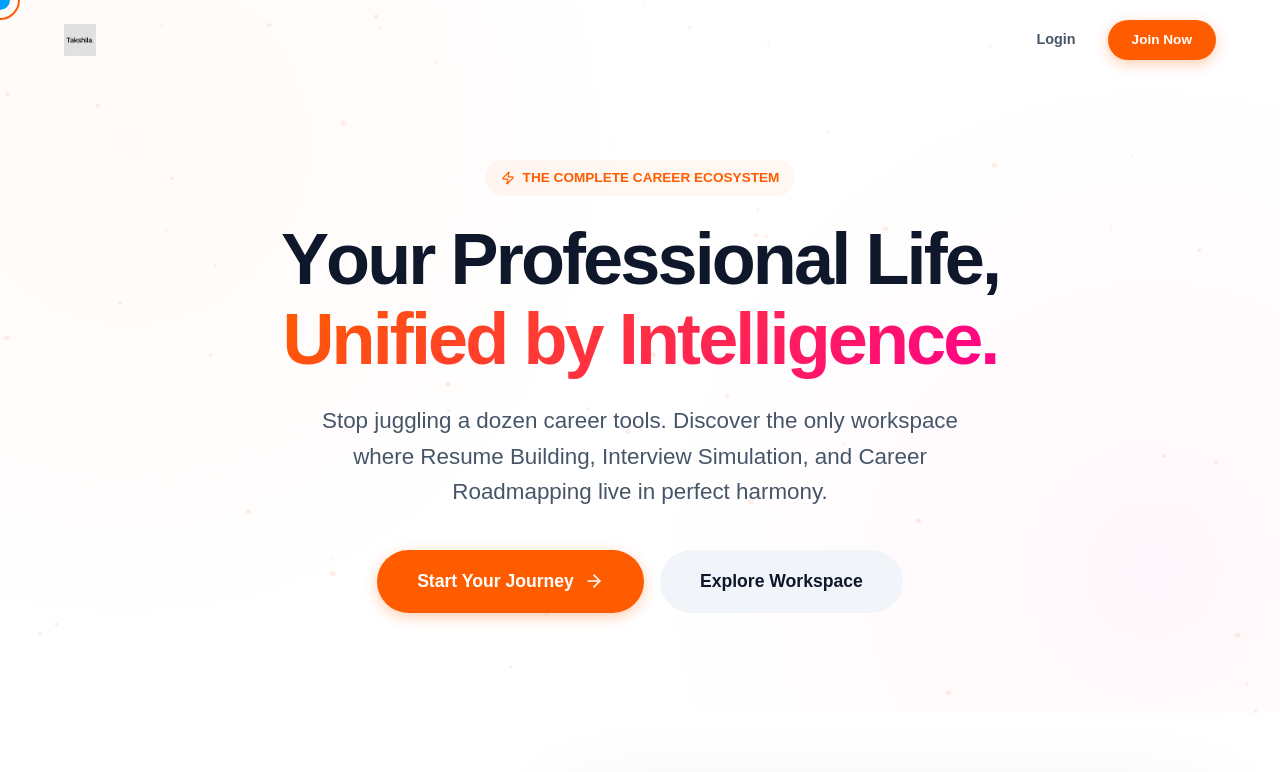
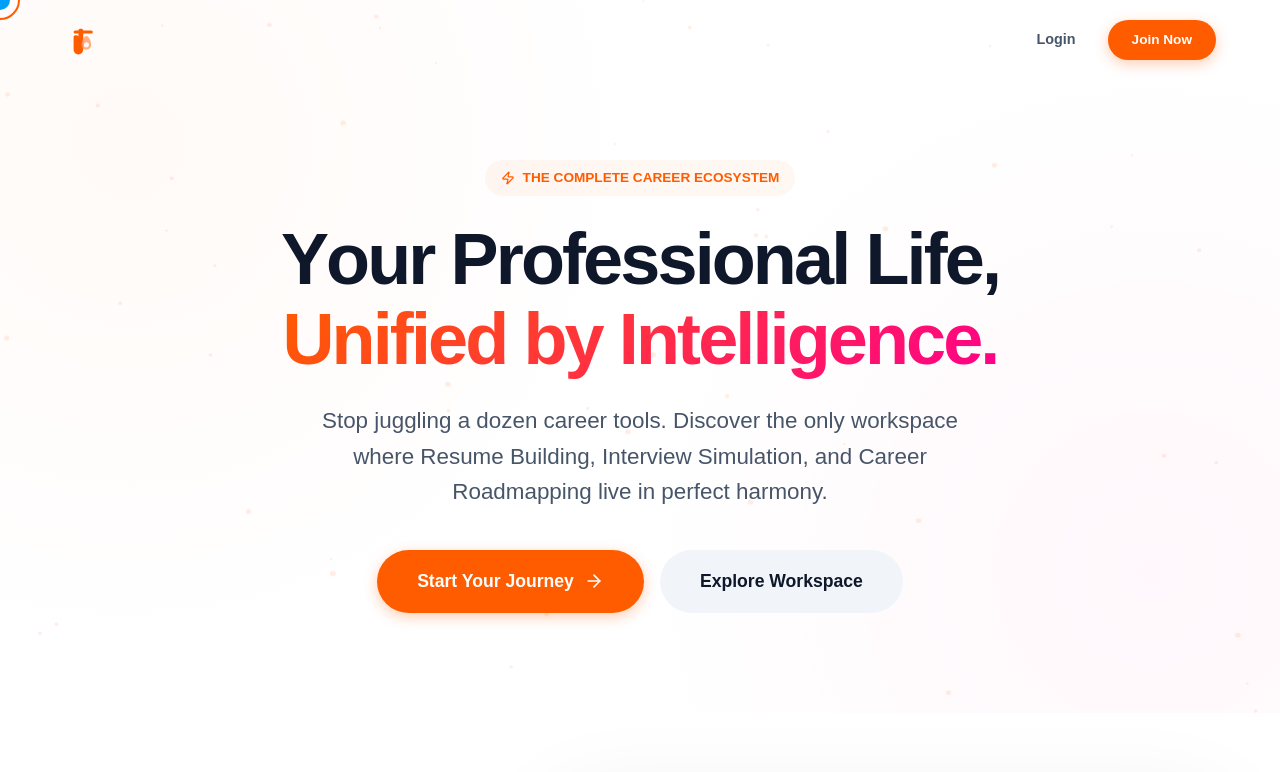
Before and after one commit to shihan-shereef/resume-maker, a React (Vite) app: page / in a window 1280 px wide. Shown: the top 772 px of the page. Built offline with nearby package versions, Linux system fonts and the light colour scheme; no server answers; grey boxes are pictures that could not be loaded.

Commit message:
Massive System Repair: High-fidelity SVG logo, transcript-based YouTube summarizer, functional PDF conversion, and more

```diff
--- /dev/null
+++ b/src/components/common/Logo.jsx
@@ -0,0 +1,34 @@
+import React from 'react';
+
+const Logo = ({ size = 32, className = '' }) => {
+  return (
+    <svg
+      width={size}
+      height={size}
+      viewBox="0 0 100 100"
+      fill="none"
+      xmlns="http://www.w3.org/2000/svg"
+      className={className}
+      style={{ display: 'inline-block', verticalAlign: 'middle' }}
+    >
+      {/* Abstract Modern 'T' with a spark influence */}
+      <path
+        d="M30 25C30 22.2386 32.2386 20 35 20H85C87.7614 20 90 22.2386 90 25C90 27.7614 87.7614 30 85 30H35C32.2386 30 30 27.7614 30 25Z"
+        fill="var(--primary, #FF5C00)"
+      />
+      <path
+        d="M45 20C45 17.2386 47.2386 15 50 15H55C57.7614 15 60 17.2386 60 20V80C60 88.2843 53.2843 95 45 95C36.7157 95 30 88.2843 30 80V40C30 37.2386 32.2386 35 35 35H40C42.7614 35 45 37.2386 45 40V20Z"
+        fill="var(--primary, #FF5C00)"
+      />
+      {/* Spark/Flame element */}
+      <path
+        d="M75 40C75 40 85 50 85 65C85 73.2843 78.2843 80 70 80C61.7157 80 55 73.2843 55 65C55 65 55 50 65 40C68 37 72 37 75 40Z"
+        fill="#FF9C66"
+        opacity="0.8"
+      />
+      <circle cx="70" cy="65" r="8" fill="white" opacity="0.9" />
+    </svg>
+  );
+};
+
+export default Logo;
--- a/src/components/layout/Sidebar.jsx
+++ b/src/components/layout/Sidebar.jsx
@@ -1,6 +1,7 @@
 import React from 'react';
 import { NavLink } from 'react-router-dom';
 import { motion } from 'framer-motion';
+import Logo from '../common/Logo';
 import {
     LayoutDashboard,
     FileText,
@@ -61,9 +62,9 @@ const Sidebar = ({ isOpen, onClose }) => {
                         onClose();
                         window.location.href = '/';
                     }}
-                    style={{ cursor: 'pointer', display: isCollapsed ? 'none' : 'block' }}
+                    style={{ padding: isCollapsed ? '24px 0' : '24px', display: 'flex', alignItems: 'center', justifyContent: isCollapsed ? 'center' : 'flex-start', gap: '12px' }}
                 >
-                    <img src="/logo.png" alt="Takshila Logo" style={{ height: '32px', width: 'auto' }} />
+                    <Logo size={isCollapsed ? 28 : 32} />
                 </div>
 
                 <div style={{ display: 'flex', gap: '8px' }}>
--- a/src/pages/LandingPage.jsx
+++ b/src/pages/LandingPage.jsx
@@ -9,6 +9,8 @@ import {
 
 import VanillaTilt from 'vanilla-tilt';
 import TextScramble from '../utils/TextScramble';
+import SplashScreen from '../components/common/SplashScreen';
+import Logo from '../components/common/Logo';
 import CanvasParticles from '../components/effects/CanvasParticles';
 
 const LandingPage = () => {
@@ -186,7 +188,7 @@ const LandingPage = () => {
                     onClick={() => navigate('/')}
                     style={{ display: 'flex', alignItems: 'center', gap: '8px', cursor: 'pointer' }}
                 >
-                    <img src="/logo.png" alt="Takshila Logo" style={{ height: '32px', width: 'auto' }} />
+                    <Logo size={32} />
                 </div>
                 <div style={{ display: 'flex', gap: '32px', alignItems: 'center', zIndex: 10 }}>
                     <span onClick={() => navigate('/login')} className="hover-underline" style={{ fontSize: '0.9rem', fontWeight: 600, cursor: 'pointer', color: 'var(--text-secondary)' }}>Login</span>
@@ -396,7 +398,7 @@ const LandingPage = () => {
                 <div style={{ maxWidth: '1200px', margin: '0 auto', display: 'flex', justifyContent: 'space-between', alignItems: 'flex-start', flexWrap: 'wrap', gap: '40px' }}>
                     <div style={{ flex: '1', minWidth: '250px' }}>
                         <div style={{ display: 'flex', alignItems: 'center', gap: '8px', marginBottom: '20px' }}>
-                            <img src="/logo.png" alt="Takshila Logo" style={{ height: '24px', width: 'auto' }} />
+                            <Logo size={32} />
                         </div>
                         <p style={{ color: 'var(--text-secondary)', fontSize: '0.9rem', lineHeight: 1.6, marginBottom: '24px' }}>
                             The world's most comprehensive career operating system. Built with modern professionals in mind.
--- a/src/pages/PdfSummarizerPage.jsx
+++ b/src/pages/PdfSummarizerPage.jsx
@@ -57,21 +57,29 @@ const PdfSummarizerPage = () => {
         setConvertStatus(null);
     };
 
-    const handleConvert = () => {
+    const handleConvert = async () => {
         if (!file) return;
         setConvertStatus('converting');
-        // Simulate heavy conversion process via AI/Cloud
-        setTimeout(() => {
+        setError(null);
+
+        try {
+            const text = await extractText(file);
             setConvertStatus('done');
-        }, 3000);
+            // Store extracted text for download
+            setSummary({ ...summary, convertedText: text });
+        } catch (err) {
+            console.error("Conversion failed:", err);
+            setError("Conversion failed. Please try a different format.");
+            setConvertStatus(null);
+        }
     };
 
     const downloadConvertedFile = () => {
-        // Mock download trigger
+        if (!file || !summary?.convertedText) return;
         const element = document.createElement('a');
-        const fileBlob = new Blob(['Mock converted content bytes'], { type: 'text/plain' });
+        const fileBlob = new Blob([summary.convertedText], { type: 'text/plain' });
         element.href = URL.createObjectURL(fileBlob);
-        element.download = `converted_${file.name.split('.')[0]}.${convertType.split('-to-')[1]}`;
+        element.download = `converted_${file.name.split('.')[0]}.txt`;
         document.body.appendChild(element);
         element.click();
         document.body.removeChild(element);
--- a/src/pages/YoutubeSummarizerAdvanced.jsx
+++ b/src/pages/YoutubeSummarizerAdvanced.jsx
@@ -1,6 +1,7 @@
 import React, { useState, useRef } from 'react';
 import { Youtube, Search, Sparkles, Globe, MessageSquare, AlertTriangle, Headphones, Copy, Check, Play, SkipBack, SkipForward, Pause, Download, Volume2, VolumeX, Clock, Calendar, Type, List, MessageCircle, Maximize2, Minimize2 } from 'lucide-react';
 import { generateResumeContent } from '../lib/openrouter';
+import TranscriptClient from 'youtube-transcript-api';
 import LoadingMascot from '../components/common/LoadingMascot';
 import { useReactToPrint } from 'react-to-print';
 
@@ -94,6 +95,19 @@ const YoutubeSummarizerAdvanced = () => {
 
             const fetchedTitle = await fetchVideoMetadata(videoId);
 
+            // Try fetching transcript for better accuracy
+            let transcriptText = "";
+            try {
+                const client = new TranscriptClient();
+                await client.ready;
+                const transcriptData = await client.getTranscript(videoId);
+                if (transcriptData && transcriptData.segments) {
+                    transcriptText = transcriptData.segments.map(s => s.text).join(' ');
+                }
+            } catch (tErr) {
+                console.warn("Transcript retrieval failed, AI will attempt inference.", tErr);
+            }
+
             // Constructing a mega-prompt for structured output
             const prompt = `Act as an expert Video Intelligence and Transcription Specialist.
 
@@ -102,53 +116,42 @@ const YoutubeSummarizerAdvanced = () => {
             VIDEO TITLE: ${fetchedTitle}
             TARGET LANGUAGE: ${selectedLanguage}
             SUMMARY LENGTH: ${summaryLength}
+            TRANSCRIPT_CONTEXT: ${transcriptText ? transcriptText.substring(0, 15000) : "No direct transcript available. Use search/video knowledge."}
 
             TASK:
-            Analyze the video content thoroughly. You must provide a high-fidelity, EXACT, and EXTREMELY DETAILED summary of the video.
-            I need you to extract the core narrative, key arguments, and specific technical or informational details mentioned.
+            Analyze the video content thoroughly. You must provide a high-fidelity, EXACT, and EXTREMELY DETAILED summary.
+            If transcript is provided, use it as the primary source of truth.
 
-            Output the following strict sections in Markdown format, precisely as requested, in ${selectedLanguage}.
+            Output strictly in Markdown format, in ${selectedLanguage}.
 
             # QUICK_SUMMARY
             [Provide a 3-4 sentence high-level executive summary.]
 
             # STANDARD_SUMMARY
-            [Provide a comprehensive 2-3 paragraph overview of the video's flow and main points.]
+            [Provide a comprehensive overview.]
 
             # DETAILED_BREAKDOWN
-            [Provide a very deep, section-by-section analysis. If it's a tutorial, list the steps. If it's a talk, list the arguments. This must be at least 500 words if possible.]
+            [Provide a deep analysis. This must be significant if transcript is available.]
 
             # KEY_POINTS
-            - [Major Insight 1: Detailed explanation]
-            - [Major Insight 2: Detailed explanation]
-            - [Major Insight 3: Detailed explanation]
-            - [Major Insight 4: Detailed explanation]
-            - [Major Insight 5: Detailed explanation]
+            - [Major Insight 1]
+            - [Major Insight 2]
+            - [Major Insight 3]
 
             # TIMESTAMPS
-            [Provide chapters in this exact format, estimate them if exact ones aren't available but make them realistic:]
-            **0:00** - Introduction: Overview of the topic.
-            **[MM:SS]** - [Topic]: Specific detail.
+            [Provide realistic chapters.]
 
             # QUOTES
-            > "[Impactful quote from the video]"
-            > "[Another impactful quote]"
+            > "[Exact or paraphrased impactful quote]"
 
             # KEYWORDS
-            [Keyword 1], [Keyword 2], [Keyword 3], [Keyword 4], [Keyword 5]
+            [Keywords list]
 
             # ACTIONABLE_TAKEAWAYS
-            - [Practical advice 1]
-            - [Practical advice 2]
-            - [Practical advice 3]
+            - [Practical advice]`;
 
-            CRITICAL VERIFICATION:
-            - DO NOT INCLUDE ANY PREAMBLE OR CONVERSATIONAL TEXT.
-            - Only output the headings and the content under them.
-            - Ensure the exact headings like "# QUICK_SUMMARY" are used for parsing.`;
-
-            // Using gemini-2.0-flash-001 for web search and multi-modal intelligence via OpenRouter
-            const response = await generateResumeContent(prompt, `You are Takshila AI Advanced Video Engine. Output EVERYTHING accurately in ${selectedLanguage}. STRICTLY NO PREAMBLES.`, "google/gemini-2.0-flash-001");
+            // Using gemini-2.0-flash-001
+            const response = await generateResumeContent(prompt, `You are Takshila AI Video Engine. Output EVERYTHING accurately in ${selectedLanguage}. STRICTLY NO PREAMBLES.`, "google/gemini-2.0-flash-001");
 
             if (!response) throw new Error("Analysis failed. The AI could not retrieve video intelligence.");
 
```
